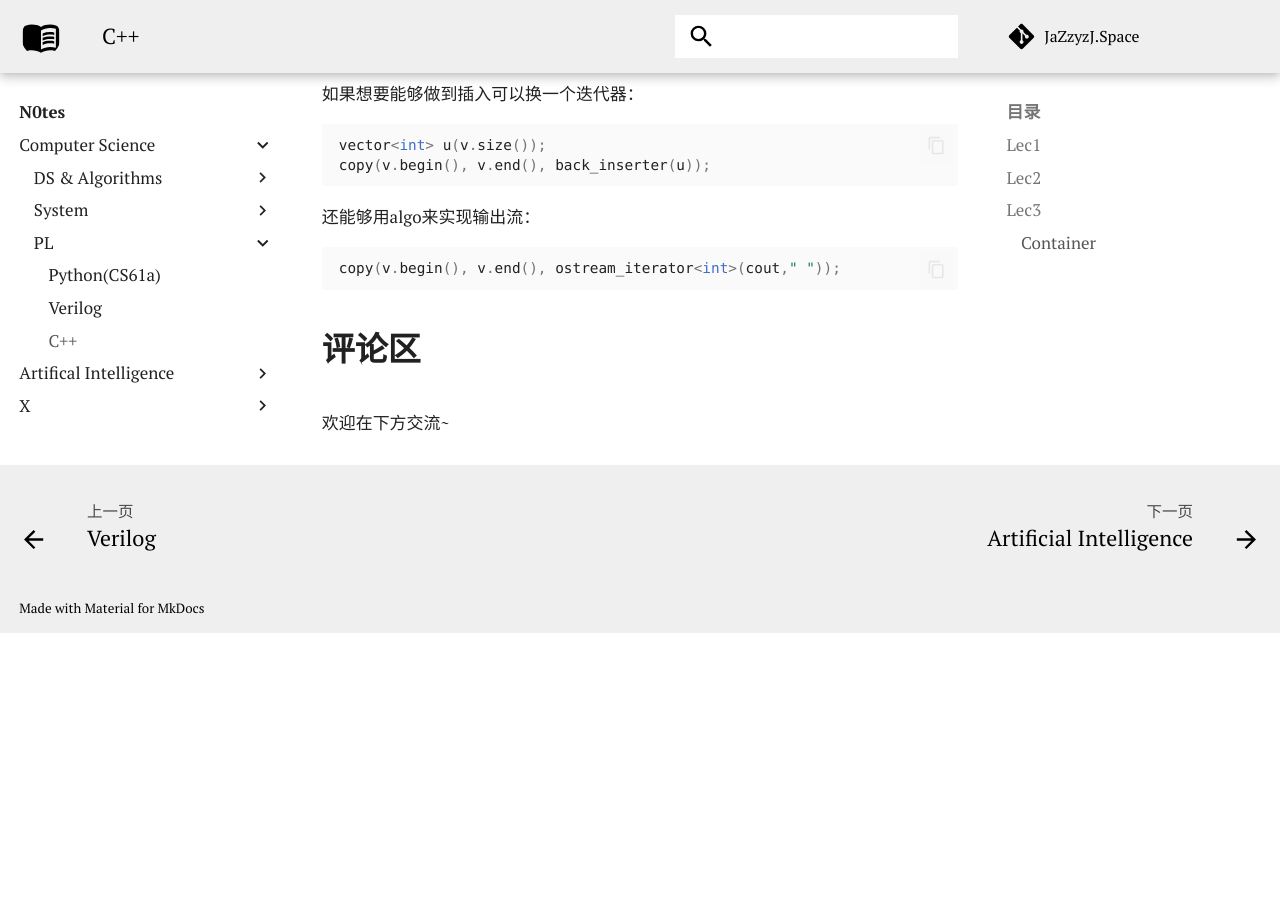
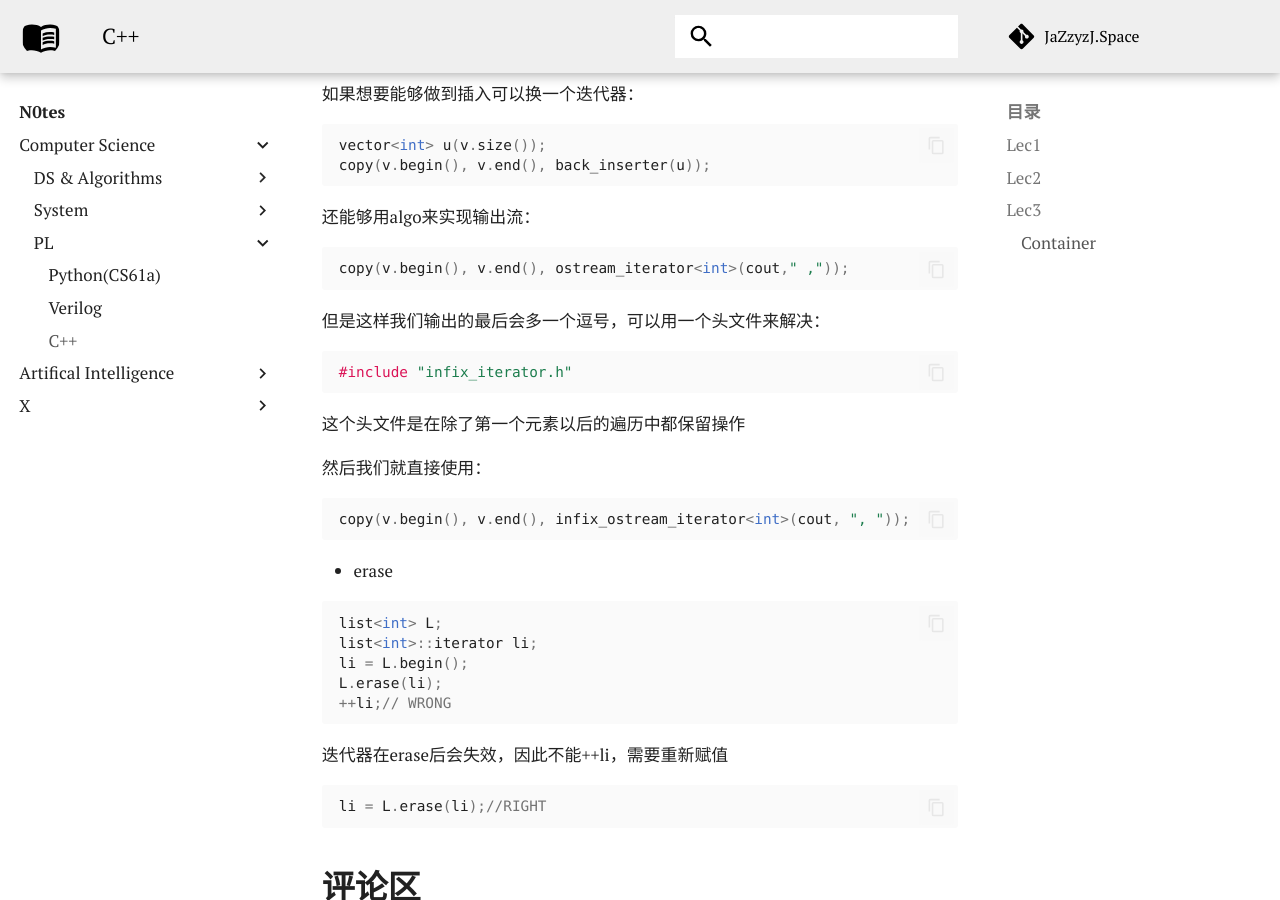
Before and after one commit to JazZyzJ/JazZyzJ.github.io, an MkDocs documentation site: the page built from docs/notes/lingo/cpp.md, in a window 1280 px wide and 900 px high, scrolled down 5549 px. Built offline with MkDocs 1.6.1 and Material for MkDocs 9.7.7, drawn with Linux system fonts in a browser that asks for light colours; some web fonts are replaced; comment, search, counter and statistics services are not loaded; before the commit the page ends 6182 px from its top, so only the background shows below that.

Commit message:
update cpp memo

````diff
--- a/docs/notes/lingo/cpp.md
+++ b/docs/notes/lingo/cpp.md
@@ -255,5 +255,35 @@ copy(v.begin(), v.end(), back_inserter(u));
 还能够用algo来实现输出流：
 
 ```cpp
-copy(v.begin(), v.end(), ostream_iterator<int>(cout," "));
+copy(v.begin(), v.end(), ostream_iterator<int>(cout," ,"));
 ```
+
+但是这样我们输出的最后会多一个逗号，可以用一个头文件来解决：
+
+```cpp
+#include "infix_iterator.h"
+```
+这个头文件是在除了第一个元素以后的遍历中都保留操作
+
+
+然后我们就直接使用：
+
+```cpp
+copy(v.begin(), v.end(), infix_ostream_iterator<int>(cout, ", "));
+```
+
+- erase
+
+```cpp
+list<int> L;
+list<int>::iterator li;
+li = L.begin();
+L.erase(li);
+++li;// WRONG
+```
+
+迭代器在erase后会失效，因此不能++li，需要重新赋值
+
+```cpp
+li = L.erase(li);//RIGHT
+```
````
